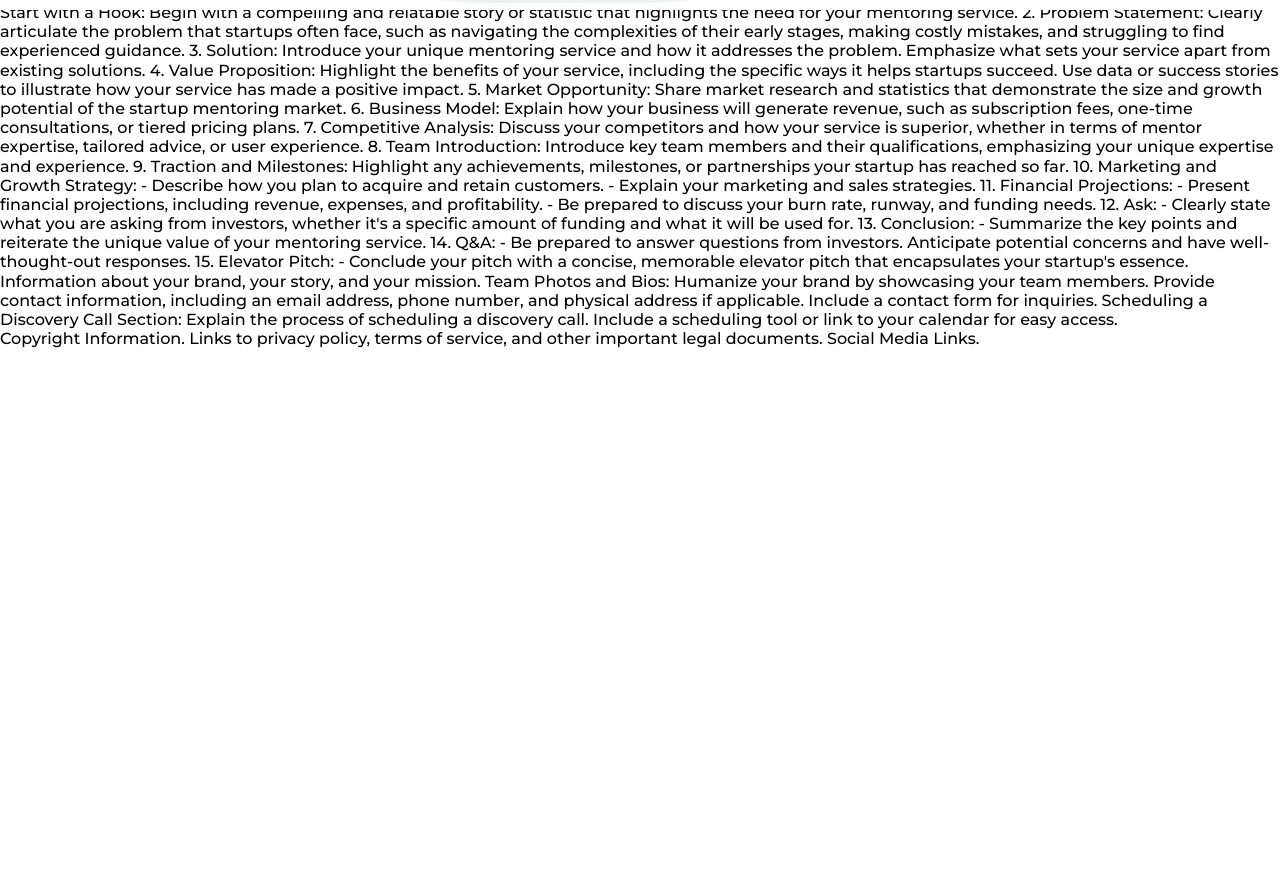
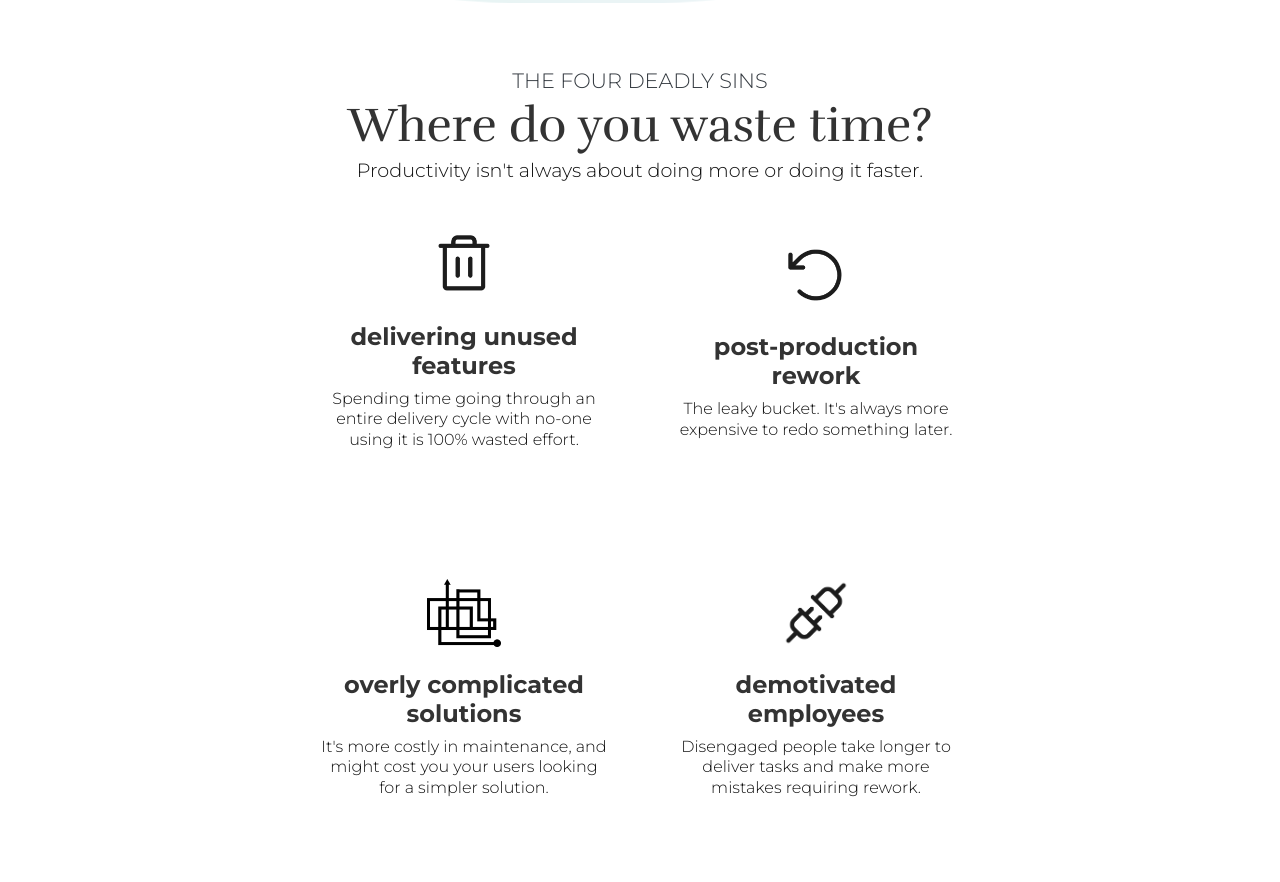
Before and after one commit to funficient/funficient2023, a plain HTML site: page index.html in a window 1280 px wide. Shown: the part 557-1439 px from the top of the page. Before the commit the page ends 905 px from the top, so only its background shows below. Drawn offline with nearby package versions, Linux system fonts and the light colour scheme.

Commit message:
Add value proposition

```diff
--- a/index.html
+++ b/index.html
@@ -12,19 +12,22 @@
     <script defer src="components.js"></script>
 </head>
 
-<!---------------          Body starts here          ---------------->
 
 <body>
+
+<!---------------          Header navigation section          ---------------->
+
+
     <header>
 
         <a class="logo" href="index.html"><img src="assets/funficient-color-logo.png" alt="logo"></a>
 
         <ul class="navigation">
-            <li><a href="product-teardowns.html">Get direction</a></li>
-            <li><a href="okr-coaching.html">Set goals</a></li>
-            <li><a href="coaching.html">Calibrate</a></li>
+            <li><a href="about.html">About</a></li>
+            <li><a href="product-teardowns.html">Services</a></li>
+            <li><a href="product-teardowns.html">Resources</a></li>
             <li><a href="https://www.blog.funficient.com" target="_blank">Blog</a></li>
-            <li><a href="about.html">About</a></li>
+
 
         </ul>
 
@@ -33,11 +36,11 @@
         <div class="menuToggle" onclick="toggleMenu();"></div>
     </header>
 
-    <!--                     Header navigation ends here                -->
+    <!---------------               Body starts here               ---------------->
 
     <main>
 
-        <!--                 Wave Hero banner section                    -->
+    <!---------------                 Wave Hero banner section     ----------------->
 
         <section class="banner teal">
 
@@ -68,23 +71,60 @@
 
         </section>
 
+    <!---------------                Value proposition section     ----------------->
 
 
+        <section class="section-container">
+
+            <p class="subtitle center">The four deadly sins</p>
+            <h2 class="center">Where do you waste time?</h2>
+            <p class="title-text center">Productivity isn't always about doing more or doing it faster.  </p>
 
 
+            <div class="card-container">
+                <div class="card center">
 
+                    <img src="assets/waste.png" alt="Icon of trashcan">
+                    <h3>delivering unused features</h3>
+                    <p> Spending time going through an entire delivery cycle with no-one
+                        using it is 100% wasted effort.
+                    </p>
+                    <div class="spacer"></div>
 
+                </div>
 
+                <div class="card center">
 
-        <section class="problem-definition">
+                    <img src="assets/rework.png" alt="Icon representing rework">
+                    <h3>post-production rework</h3>
+                    <p> The leaky bucket. It's always more expensive to redo something later.
+                    </p>
+                    <div class="spacer"></div>
 
-            Start with a Hook:
+                </div>
 
-            Begin with a compelling and relatable story or statistic that highlights the need for your mentoring service.
+                <div class="card center">
 
-        2. Problem Statement:
+                    <img src="assets/complicated.png" alt="Icon representing complicated">
+                    <h3>overly complicated solutions</h3>
+                    <p> It's more costly in maintenance, and might cost you your users looking
+                        for a simpler solution.
+                    </p>
+                    <div class="spacer"></div>
 
-            Clearly articulate the problem that startups often face, such as navigating the complexities of their early stages, making costly mistakes, and struggling to find experienced guidance.
+                </div>
+                <div class="card center">
+
+                    <img src="assets/disengaged.png" alt="Icon representing disengaged employees">
+                    <h3>demotivated employees</h3>
+                    <p> Disengaged people take longer to deliver tasks and make more mistakes requiring rework.
+                    </p>
+                    <div class="spacer"></div>
+
+                </div>
+
+        </div>
+        </section>
 
         3. Solution:
 
@@ -136,7 +176,7 @@
         - Conclude your pitch with a concise, memorable elevator pitch that encapsulates your startup's essence.
 
 
-        </section>
+
 
         <section class="solution-section"></section>
 
--- a/style.css
+++ b/style.css
@@ -109,6 +109,7 @@ h3 {
   font-weight: 600;
   font-size: 1.5rem;
   margin: 0.5rem 0;
+  color: var(--darkGray800);
 }
 
 h4 {
@@ -153,6 +154,48 @@ button {
 
 .white {
     color: white;
+}
+
+/* --------            Utilities | Containers             */
+
+.section-container {
+    display: grid;
+    place-content: center;
+    align-items: center;
+    justify-content: center;
+    padding: 2em;
+    margin-top: 2em;
+    margin: 2em 20%;
+
+}
+
+.card-container {
+    display: grid;
+    grid-template-columns: 2fr 2fr;
+}
+
+.card {
+    display: grid;
+    place-content: center;
+    padding: 2em;
+}
+
+.spacer {
+    height: 3em;
+}
+
+.center {
+    text-align: center;
+}
+
+.subtitle {
+    font-size: 1.3em;
+    text-transform: uppercase;
+    color: var(--bs-gray-dark);
+}
+
+.title-text {
+    font-size: 1.2em;
 }
 
 
@@ -410,6 +453,21 @@ header {
     }
   }
 
+   /* ---------------------------- Value proposition section ----------------- */
+
+   p span {
+    font-weight: 800;
+    font-size: 3em;
+  }
+
+  img {
+    margin: auto;
+    padding: 1em;
+    height: 100px;
+  }
+
+  /* ---------------------------------------- Responsive ------------------------- */
+
 /*         Tablet responsive       */
 
   @media (max-width: 1200px) {
@@ -509,6 +567,9 @@ header {
         }
   }
 
+
+
+
   /*      Mobile resposive */
   @media (max-width: 580px) {
     h1 {
```
Also changed, not shown: assets/complicated.png (added), assets/disengaged.png (added), assets/rework.png (added), assets/waste.png (added).
